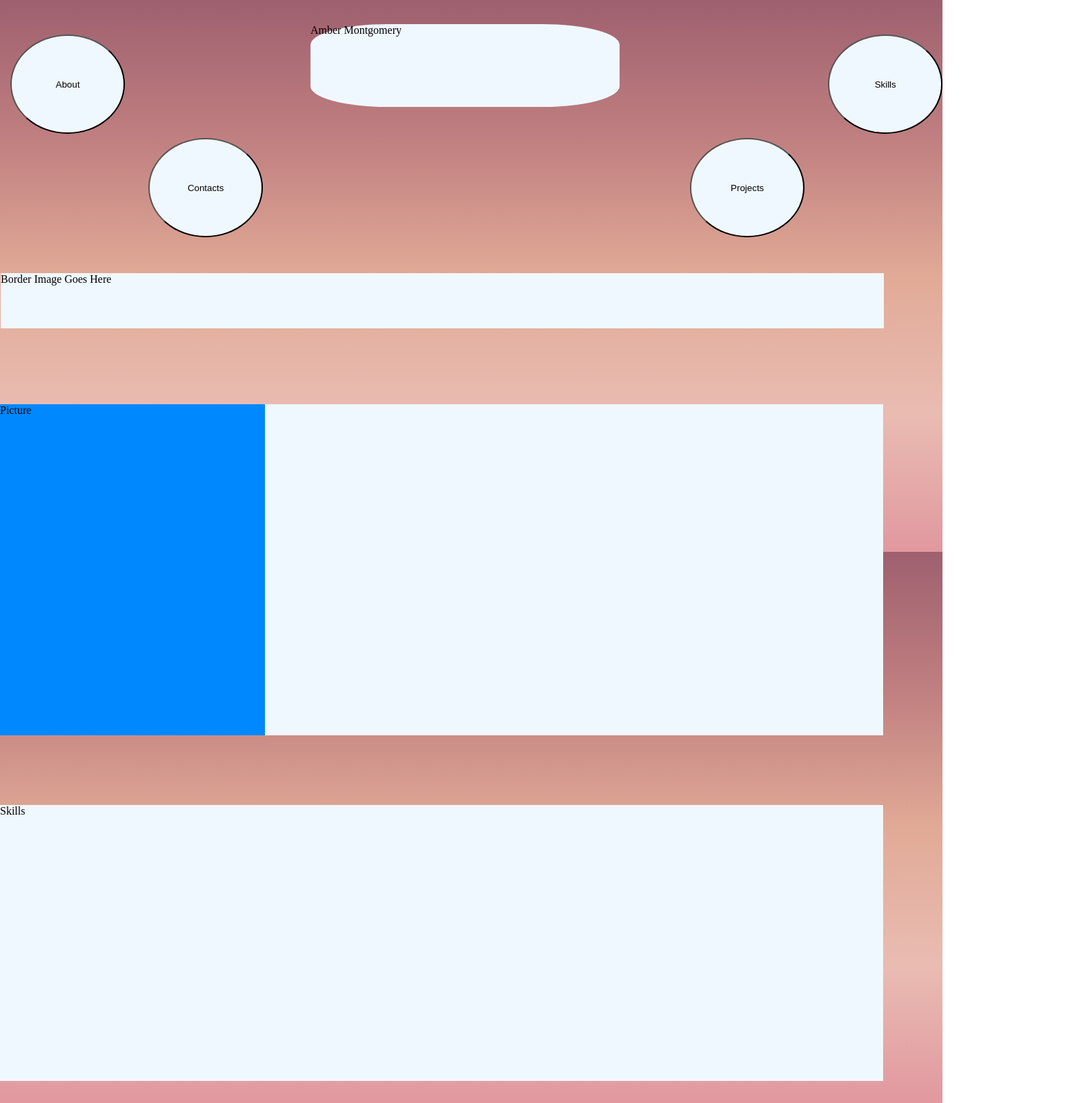
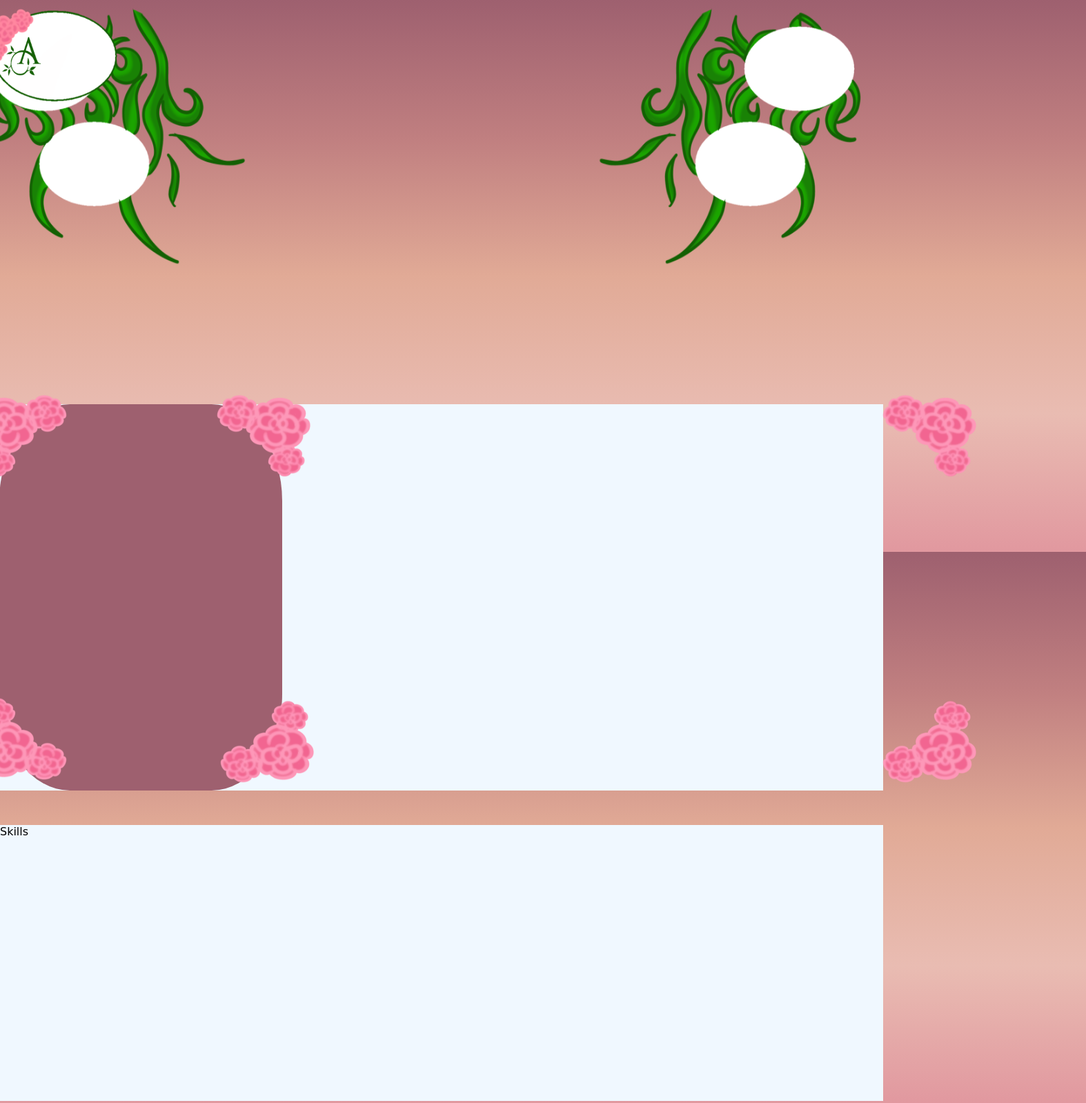
Before and after one commit to OpalescentHearts/Challenge-1, a plain HTML site: page index.html in a window 1280 px wide. Shown: the top 1599 px of the page at 69% size, 1574 px wide, since content can reach past the window. Drawn offline with Linux system fonts and the light colour scheme.

Commit message:
Edited 9/9/2022 at 12:00pm

```diff
--- a/index.html
+++ b/index.html
@@ -9,16 +9,27 @@
     <link rel="icon" href="http://example.com/favicon.png">
   </head>
   <body>
-    <p class="Name">Amber Montgomery</p>
+    <img class="VinesL" src="images/vineL.png">
+    <img class="VinesR" src="images/vineR.png">
+    <button class="Aboutb">About</button>
+    <button class="Contactsb">Contacts</button>
+    <button class="Projectsb">Projects</button>
     <button class="Skillsb">Skills</button>
-    <button class="Projectsb">Projects</button>
-    <button class="Contactsb">Contacts</button>
-    <button class="Aboutb">About</button>
-    <p class="Temporary">Border Image Goes Here</p>
+    <a href="https://stackoverflow.com/questions/37706383/go-to-a-specific-location-on-web-page-when-clicking-a-button">
+    <button type="button">
+      <img class="test" src="images/test.png" alt="Submit Form">
+    </button>
+  </a>
     <p class="About">About Me</p>
-    <p class="Picture">Picture</p>
+    <p class="Picture"></p>
     <p class="Skills">Skills</p>
     <p class="Projects">Projects</p>
     <p class="Contacts">Contact info here</p>
+    <img class="flower1" src="images/Flower_1.png">
+    <img class="flower2" src="images/Flower_2.png">
+    <img class="flower3" src="images/Flower_3.png">
+    <img class="flower5" src="images/Flower_1.png">
+    <img class="flower4" src="images/Flower_4.png">
+    <img class="flower6" src="images/Flower_4.png">
   </body>
 </html>
--- a/styles.css
+++ b/styles.css
@@ -10,61 +10,61 @@ body{
     background-attachment: fixed;
     padding: 0%;
     margin: 0%;
+    font-family: 'Brush Script MT', cursive;
 }
 .Name{
-    height:15%;
-    width: 35%;
-    background-color: aliceblue;
-    border-radius: 25%;
-    top: 19px;
-    left: 450px;
+    height:100%;
+    width: 100%;
+    top: -200px;
+    left: 155px;
     position: absolute;
 
 }
 .Skillsb{
-    height: 18%;
+    height: 16%;
     width: 13%;
     background-color: aliceblue;
     border-radius: 100%;
-    top: 50px;
+    top: 10px;
     left: 1200px;
     position: absolute;
 }
 .Projectsb{
-    height: 18%;
+    height: 16%;
     width: 13%;
     background-color: aliceblue;
     border-radius: 100%;
-    top: 200px;
-    left: 1000px;
+    top: 140px;
+    left: 1125px;
     position: absolute;
 }
 .Aboutb{
-    height: 18%;
+    height: 16%;
     width: 13%;
     background-color: aliceblue;
     border-radius: 100%;
-    top: 50px;
-    left: 15px;
+    top: 13px;
+    left: 10px;
     position: absolute;
 }
 .Contactsb{
-    height: 18%;
+    height: 16%;
     width: 13%;
     background-color: aliceblue;
     border-radius: 100%;
-    top: 200px;
-    left: 215px;
+    top: 138px;
+    left: 90px;
     position: absolute;
 }
 
 .Picture{
-    height: 60%;
-    width: 30%;
-    background-color: rgb(0, 136, 255);
+    height: 70%;
+    width: 32%;
+    background-color:#9E606F;
     top: 570px;
-    left: 0px;
+    left: -1px;
     position: absolute;
+    border-radius: 25%;
 }
 
 .Temporary{
@@ -81,7 +81,7 @@ button:hover{
 }
 
 .About{
-    height: 60%;
+    height: 70%;
     width: 100%;
     background-color: aliceblue;
     top: 570px;
@@ -111,7 +111,79 @@ button:hover{
     height: 50%;
     width: 100%;
     background-color: aliceblue;
-    top: 1151px;
+    top: 1180px;
     left:0px;
     position: absolute;
 }
+
+.flower1{
+    height: 20%;
+    width: 30%;
+    top: 557px;
+    left: 1190px;
+    position: absolute;
+}
+
+.flower2{
+    height: 20%;
+    width: 30%;
+    top: 986px;
+    left: -198px;
+    position: absolute;
+}
+
+.flower3{
+    height: 20%;
+    width: 30%;
+    top: 557px;
+    left: -198px;
+    position: absolute;
+}
+
+.flower4{
+    height: 20%;
+    width: 30%;
+    top: 990px;
+    left: 230px;
+    position: absolute;
+}
+.flower5{
+    height: 20%;
+    width: 30%;
+    top: 557px;
+    left: 225px;
+    position: absolute;
+}
+.flower6{
+    height: 20%;
+    width: 30%;
+    top: 990px;
+    left: 1190px;
+    position: absolute;
+}
+.VinesL{
+    height: 130%;
+    width: 140%;
+    top: -285px;
+    left: -300px;
+    position: absolute;
+}
+.VinesR{
+    height: 130%;
+    width: 140%;
+    top: -285px;
+    left: -268px;
+    position: absolute;
+}
+
+.test{
+    height: 35%;
+    width: 40%;
+    top: -55px;
+    left: -200px;
+    position: absolute;
+}
+button{
+    color: transparent! important;
+     background: transparent! important;
+     border: none! important;}
```
Also changed, not shown: images/Flower_1.png (added), images/Flower_2.png (added), images/Flower_3.png (added), images/Flower_4.png (added), images/Nameplate.png (added), images/VineR.png (added), images/Vines.png (added), images/test.png (added), images/vineL.png (added), 2 other files.
